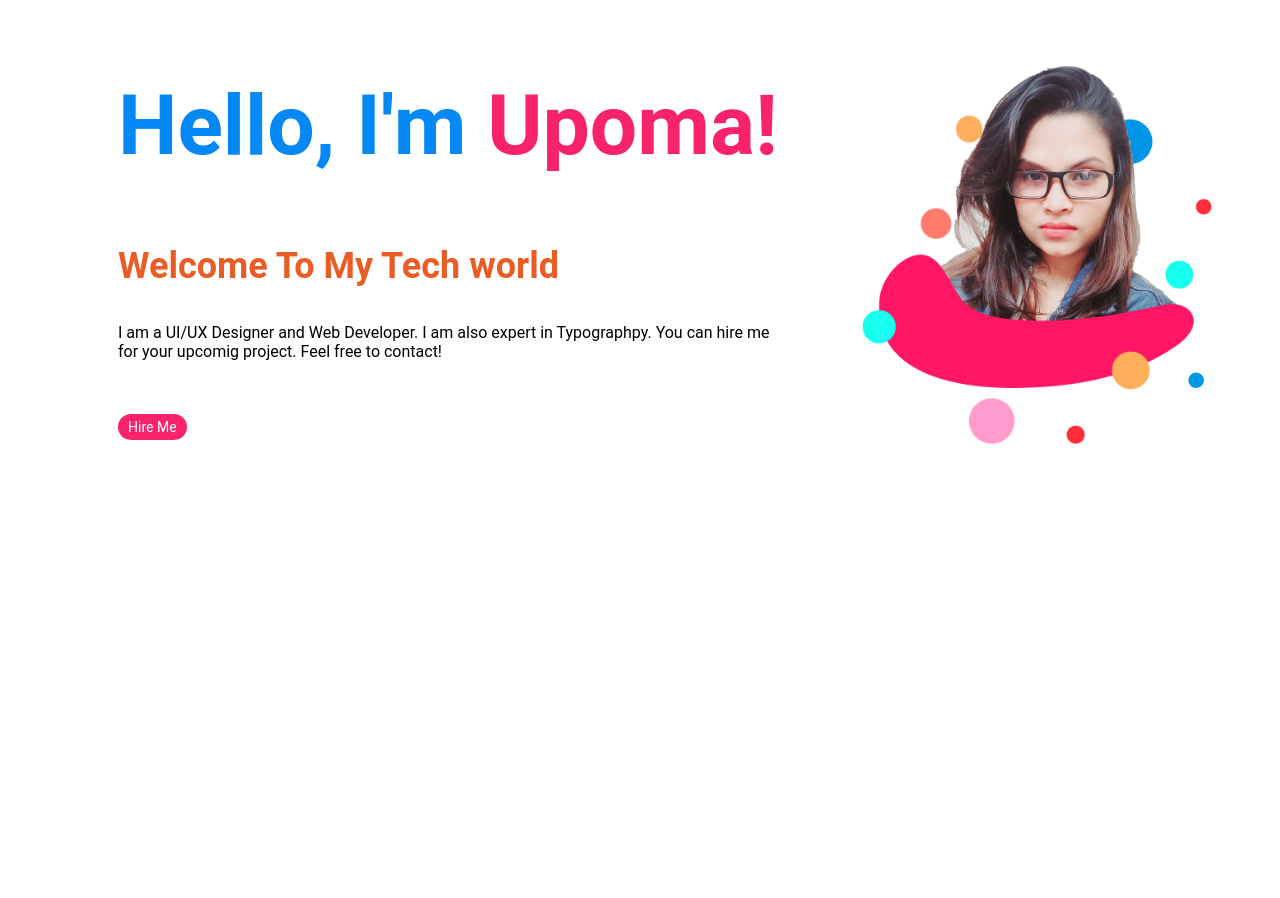
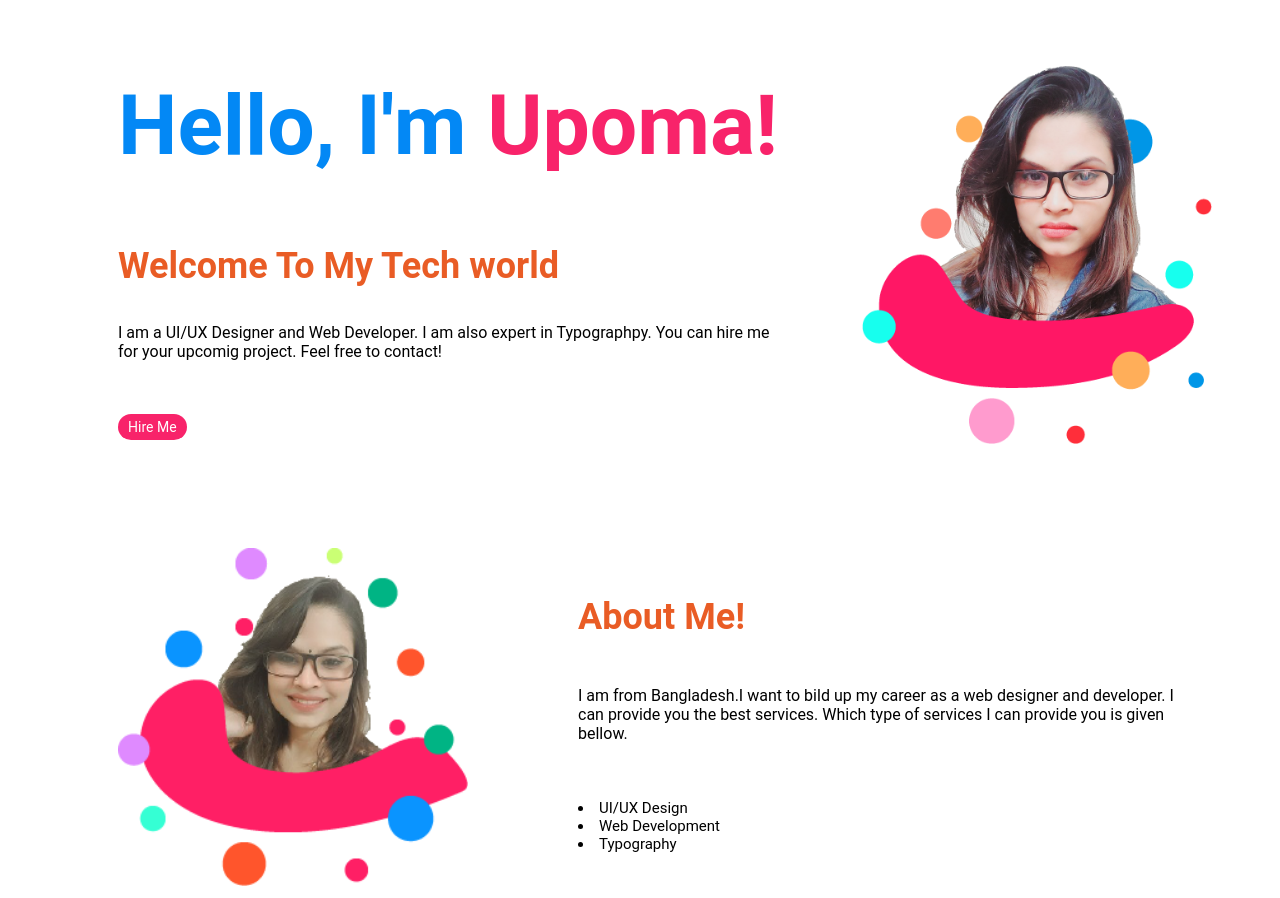
Before and after one commit to Upoma218/My-portfolio, a plain HTML site: page index.html in a window 1280 px wide. Shown: the part 71-969 px from the top of the page. Before the commit the page ends 800 px from the top, so only its background shows below. Drawn offline with Linux system fonts and the light colour scheme.

```diff
--- a/index.html
+++ b/index.html
@@ -5,6 +5,7 @@
     <meta http-equiv="X-UA-Compatible" content="IE=edge">
     <meta name="viewport" content="width=device-width, initial-scale=1.0">
     <title>Portfolio of Upoma</title>
+    <link rel="shortcut icon" href="Asset1.jpg" type="image/x-icon">
     <link rel="stylesheet" href="style.css">
 
 </head>
@@ -37,8 +38,22 @@
         <div>
             <img class="image2" src="upoma photo.png" alt="upomaphoto">
         </div>
+    </section>
+    <section class="About-Me">
+        <div>
+            <img class="about-image" src="upoma1.png" alt="about image">
+        </div>
+        <div class="about-text">
+            <h4>About Me!</h4>
+            <p>
+                I am from Bangladesh.I want to bild up my career as a web designer and developer. I can provide you the best services. Which type of services I can provide you is given bellow.
+            </p>
+                <li>UI/UX Design</li>
+                <li>Web Development</li>
+                <li>Typography</li>
+        </div>
+    </section>
 
-    </section>
 </div>
 
 </body>
--- a/style.css
+++ b/style.css
@@ -81,3 +81,24 @@
 
 
 }
+.About-Me{
+    display: flex;
+    justify-content: space-evenly;
+    margin-top: 100px;
+}
+.about-image{
+    width: 350px;
+    margin-left: 110px;
+}
+.about-text{
+    padding-left: 110px;
+    padding-right: 70px;
+}
+h4{
+    color: #e95c25;
+    font-size: 36px;
+
+}
+.pro-text{
+
+}
```
Also changed, not shown: upoma.png (added), upoma1.png (added).
